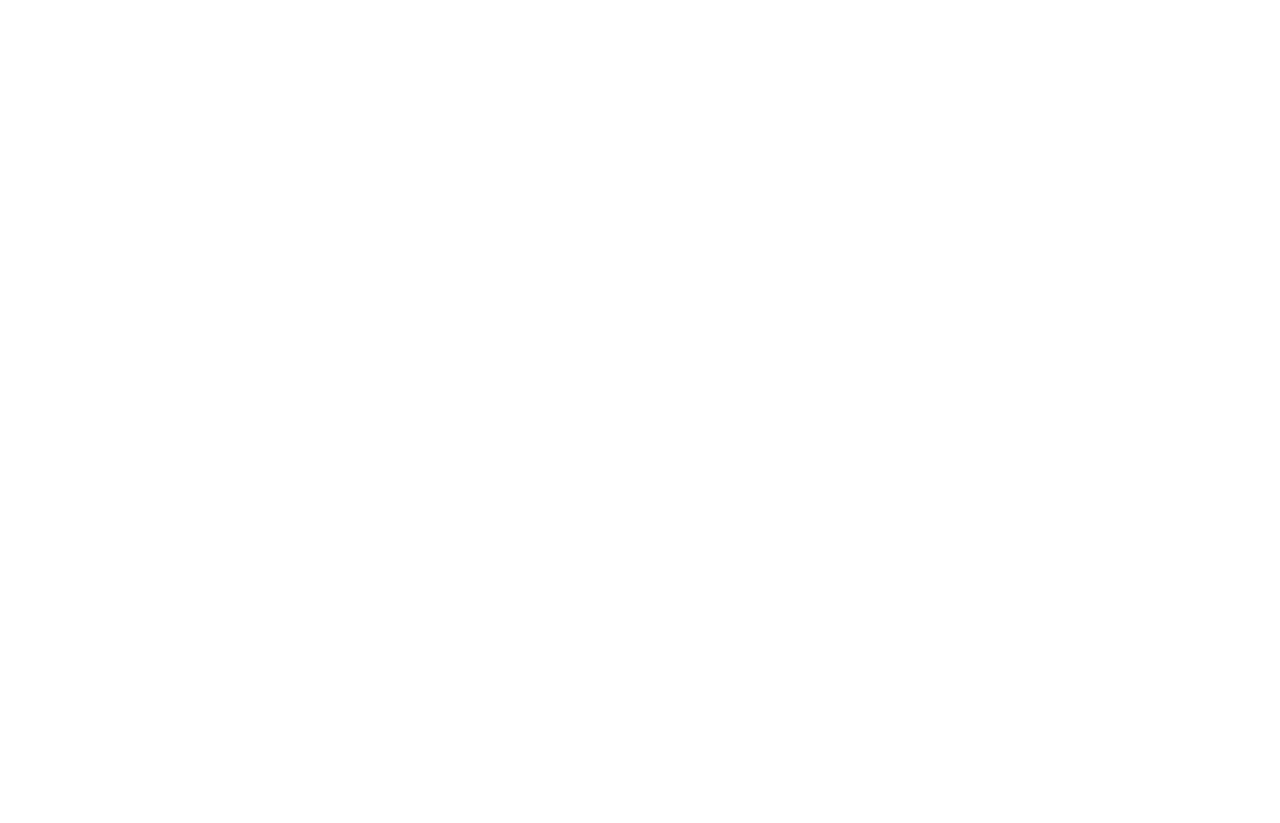
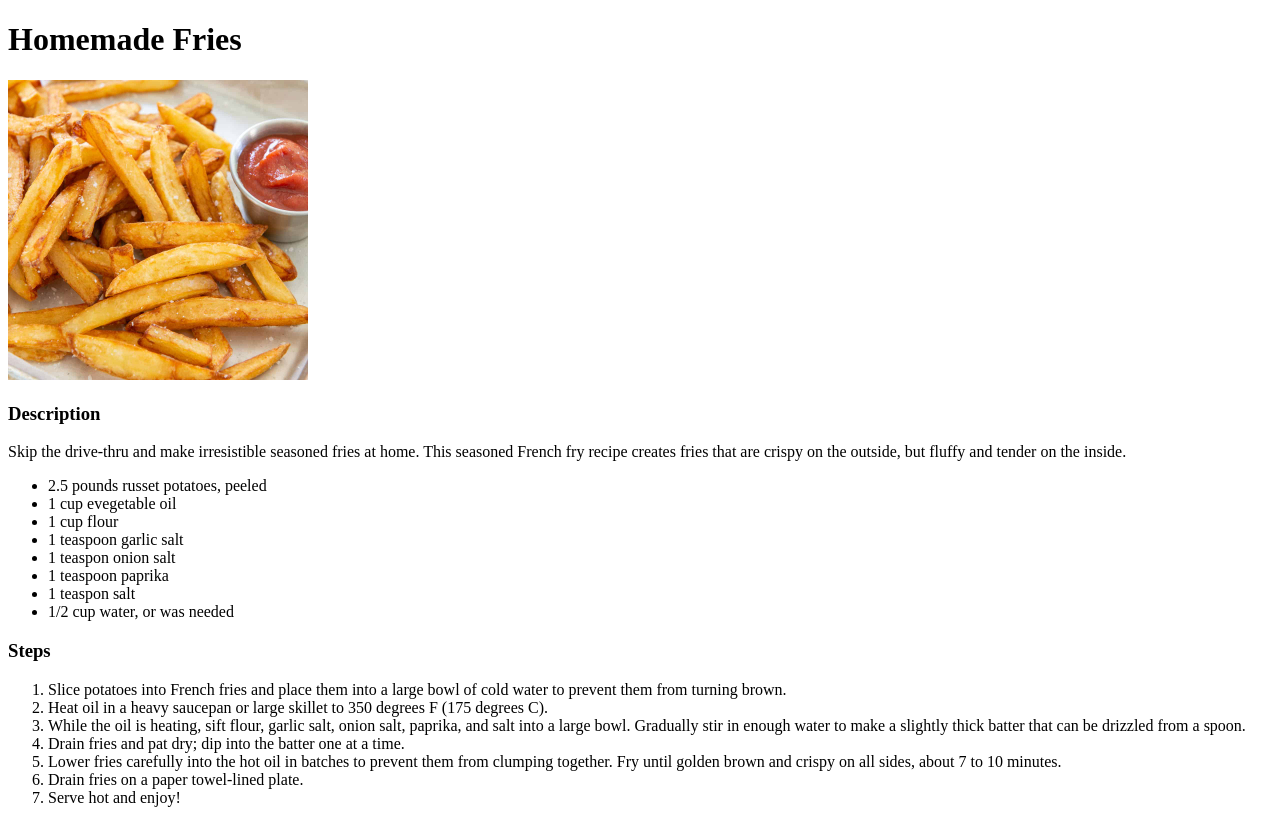
Before and after one commit to freezee10/odin-recipes, a plain HTML site: page recipes/fries.html in a window 1280 px wide. Before the commit the page ends 800 px from the top, so only its background shows below. Drawn offline with Linux system fonts and the light colour scheme.

Commit message:
project complete. fries added.

```diff
--- a/recipes/fries.html
+++ b/recipes/fries.html
@@ -3,9 +3,32 @@
 <head>
     <meta charset="UTF-8">
     <meta name="viewport" content="width=device-width, initial-scale=1.0">
-    <title>Fries</title>
+    <title>Homemade Fries</title>
 </head>
 <body>
-
+    <h1> Homemade Fries </h1>
+    <img src = "French-Fries-Recipe.jpg" width = "300">
+    <h3> Description</h3>
+    <p> Skip the drive-thru and make irresistible seasoned fries at home. This seasoned French fry recipe creates fries that are crispy on the outside, but fluffy and tender on the inside.</p>
+    <ul>
+        <li>2.5 pounds russet potatoes, peeled</li>
+        <li> 1 cup evegetable oil</li>
+        <li> 1 cup flour </li>
+        <li> 1 teaspoon garlic salt </li>
+        <li> 1 teaspon onion salt </li>
+        <li> 1 teaspoon paprika </li>
+        <li> 1 teaspon salt </li>
+        <li> 1/2 cup water, or was needed</li>
+    </ul>
+    <h3> Steps </h3>
+    <ol>
+        <li>Slice potatoes into French fries and place them into a large bowl of cold water to prevent them from turning brown.</li>
+        <li> Heat oil in a heavy saucepan or large skillet to 350 degrees F (175 degrees C).</li>
+        <li> While the oil is heating, sift flour, garlic salt, onion salt, paprika, and salt into a large bowl. Gradually stir in enough water to make a slightly thick batter that can be drizzled from a spoon. </li>
+        <li> Drain fries and pat dry; dip into the batter one at a time. </li>
+        <li> Lower fries carefully into the hot oil in batches to prevent them from clumping together. Fry until golden brown and crispy on all sides, about 7 to 10 minutes. </li>
+        <li> Drain fries on a paper towel-lined plate. </li>
+        <li> Serve hot and enjoy!</li>
+    </ol>
 </body>
 </html>
```
Also changed, not shown: index.html (+5 -1 lines), recipes/French-Fries-Recipe.jpg (added).
